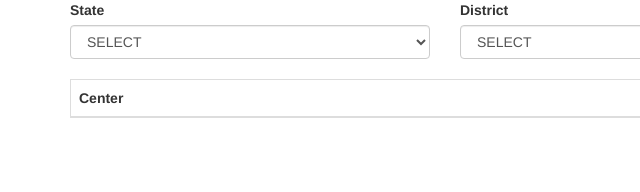
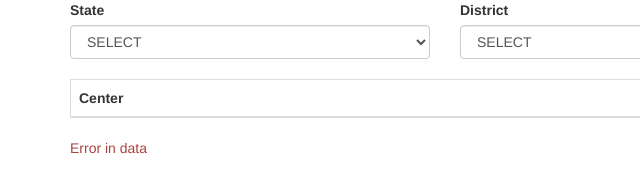
Before and after one commit to kbfromindia/cowin, a plain HTML site: page index.html in a window 1280 px wide. Shown: the full height of the page, 0-640 px from the left. Drawn offline with nearby package versions, Linux system fonts and the light colour scheme; no server answers.

Commit message:
Update index.html

```diff
--- a/index.html
+++ b/index.html
@@ -152,6 +152,7 @@ function scan(){
         },
         error: function (ajaxContext) {
             console.log(ajaxContext.responseText);
+            $('#scan-summary').html('<p class="text-danger">Error in data</p>');
             setTimeout(function(){ scan(); }, (5000 + Math.floor(Math.random() * 5000)) );
         }
     });
```
